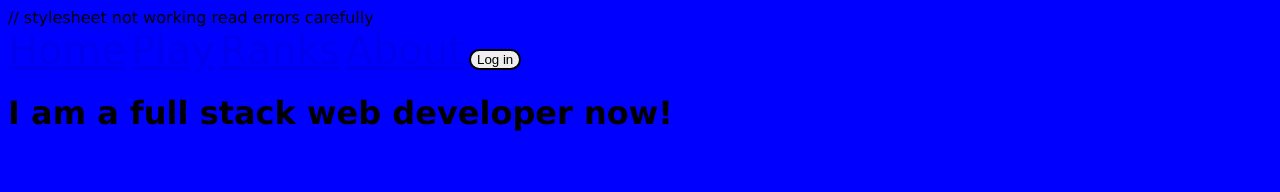
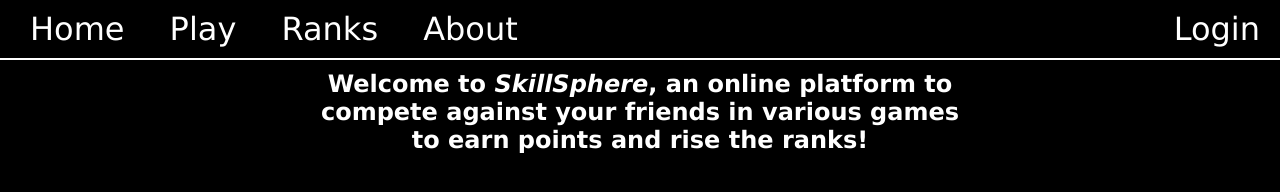
Before and after one commit to cameyer260/webdev-basics, a website: page home.html in a window 1280 px wide. Drawn offline with Linux system fonts and the light colour scheme.

Commit message:
some work done on navbar and homepage

```diff
--- a/home.html
+++ b/home.html
@@ -1,28 +1,34 @@
 <!DOCTYPE html>
 <html lang="en">
     <head>
-        <meta charset="UTF-8">
-        <meta name="viewport" content="width=device-width">
+        <meta charset="UTF-8" />
+        <meta name="viewport" content="width=device-width" />
         <title>SkillSphere</title>
-        <link rel="stylesheet" href="styles.css"> // stylesheet not working read errors carefully
+        <link rel="stylesheet" href="./styles.css" />
     </head>
 
     <body>
-        <nav id="navbar">
-            <a class="link" href="http://localhost:3000">Home</a>
-            <a class="link" href="http://localhost:3000/play">Play</a>
-            <a class="link" href="http://localhost:3000/social">Ranks</a>
-            <a class="link" href="http://localhost:3000/about">About</a>
+        <nav class="navbar">
+            <ul id="ul">
+                <a href="http://localhost:3000">Home</a>
+                <a href="http://localhost:3000/play">Play</a>
+                <a href="http://localhost:3000/social">Ranks</a>
+                <a href="http://localhost:3000/about">About</a>
+            </ul>
             <script>
                 // for now we will assume they are not logged in
-                const navbar = document.getElementById("navbar");
-                const button = document.createElement("button");
-                button.textContent = "Log in";
-                button.style.border = "2px solid black";
-                button.style.borderRadius = "25px";
-                navbar.appendChild(button);
+                const ul = document.getElementById("ul");
+                const loginLink = document.createElement("a");
+                loginLink.href="http://localhost:3000/login"
+                loginLink.text="Login";
+                loginLink.style.position="fixed";
+                loginLink.style.right="0";
+                loginLink.style.top="10";
+                ul.appendChild(loginLink);
             </script>
         </nav>
-        <h1>I am a full stack web developer now!</h1>
+        <div class="home-div1">
+            <h2>Welcome to <i>SkillSphere</i>, an online platform to compete against your friends in various games to earn points and rise the ranks!</h2>
+        </div>
     </body>
 </html>
--- a/index.js
+++ b/index.js
@@ -2,6 +2,8 @@ const { readFile } = require("fs").promises;
 const express = require("express");
 
 const app = express();
+
+app.use(express.static('public'));
 
 app.get('/', async (request, response) => {
     response.send( await readFile('./home.html', 'utf8'));
--- /dev/null
+++ b/public/styles.css
@@ -0,0 +1,39 @@
+body {
+    font-family: Verdana, sans-serif;
+    margin: 0;
+    background-color: black;
+    color: white;
+}
+
+.navbar {
+    margin: 0;
+    border-bottom: 2px white solid;
+}
+
+.navbar ul {
+    list-style-type: none;
+    margin: 0;
+    padding: 10px;
+}
+
+.navbar a {
+    text-decoration: none;
+    padding-left: 20px;
+    padding-right: 20px;
+    font-size: xx-large;
+    color: white;
+    margin: 0;
+}
+
+.home-div1 {
+    margin-top: 10px;
+    display: flex;
+    justify-content: center;
+    align-items: center;
+}
+
+.home-div1 h2 {
+    text-align: center;
+    margin: 0;
+    width: 50%;
+}
--- a/styles.css
+++ /dev/null
@@ -1,8 +0,0 @@
-body {
-    font-family: Verdana, sans-serif;
-    background-color: blue;
-}
-
-.link {
-    font-size: 40px;
-}
```
